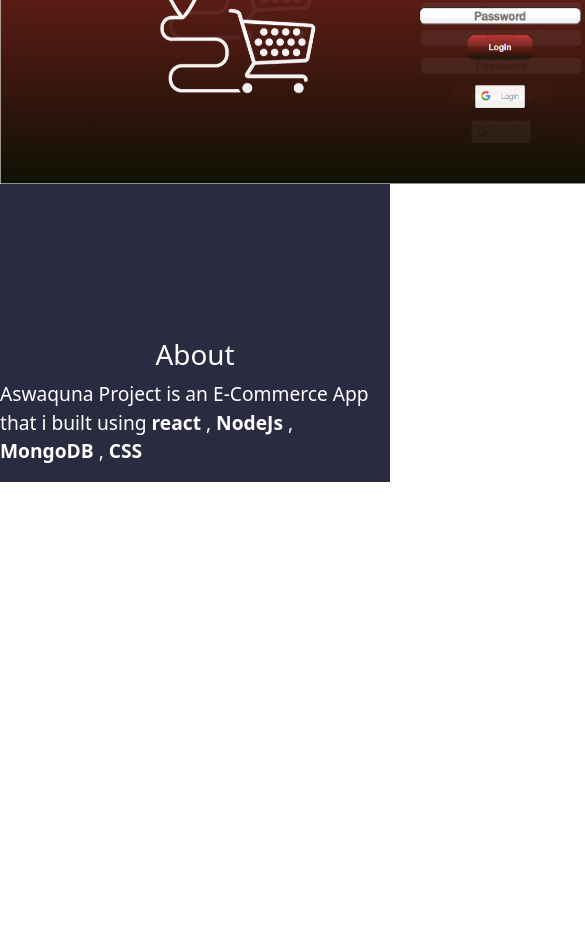
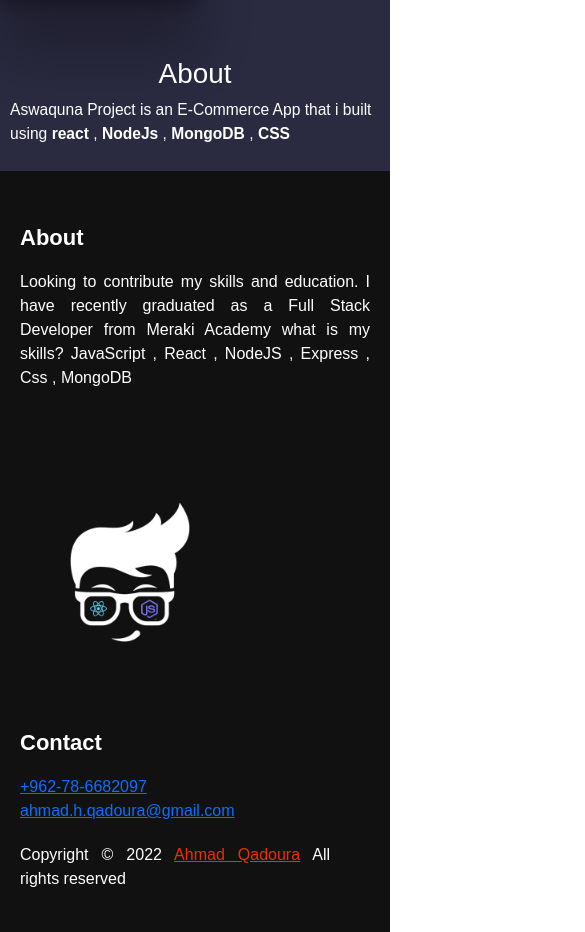
Before and after one commit to c6-AhmadQadourah/Protifolio, a website: page AswaqunaDetails.html in a window 390 px wide. Shown: the part 857-1789 px from the top of the page, 585 px wide, since content can reach past the window. Before the commit the page ends 1339 px from the top, so only its background shows below. Drawn offline with nearby package versions, Linux system fonts and the light colour scheme.

Commit message:
page 2  mobile responsive

```diff
--- a/AswaqunaDetails.html
+++ b/AswaqunaDetails.html
@@ -18,11 +18,11 @@
           <a class="Home " href="index.html"> Home</a>
         </div>
         <div class="aswaqunaDiv">
-           <img src="download.svg" alt="">
+           <img class="aswaqunaPic" src="download.svg" alt="">
         </div>
 
         <div class="summary">
-            <h1 style="color:white ;"> This is a small summary  about Aswaquna Project ! </h1>
+            <h1 class="h11" style="color:white ;"> This is a small summary  about Aswaquna Project ! </h1>
         </div>
     </div>
     <div class="picsDiv">
@@ -64,6 +64,7 @@
     </div>
     <div class="informationDiv">
         <h2 class="informationP">Information</h2>
+        <div class="smallDivs">
         <div class="div1">
             <span class="firstLine"> Project Name:</span>
             <span class="secLine">Aswaquna</span>
@@ -76,6 +77,7 @@
             <span class="firstLine">Date:</span>
             <span class="secLine">20 Oct, 2022  </span>
         </div>
+    </div>
 
     </div>
     </div>
@@ -92,6 +94,42 @@
     </div>
 
 
+        <!-- !---------------------------------------- Footer ---------------------------------------------! -->
+        <footer>
+            <div class="content">
+              <div class="left box">
+                <div class="upper">
+                  <div class="topic">About</div>
+                  <p>Looking to contribute my skills and education.
+                    I have recently graduated as a Full Stack Developer from Meraki Academy
+
+                    what is my skills?
+
+                     JavaScript , React , NodeJS , Express , Css , MongoDB</p>
+                </div>
+              </div>
+
+              <div class="middle box">
+
+                <img class="logo2" src="logo.png" />
+              </div>
+
+              <div class="right box">
+                <div class="topic">Contact</div>
+                <div class="phone">
+                  <a href="#"><i class="fas fa-phone-volume"></i>+962-78-6682097</a>
+                </div>
+                <div class="email">
+                  <a href=""><i class="fas fa-envelope"></i>ahmad.h.qadoura@gmail.com</a>
+                </div>
+                <div class="bottom bot">
+                  <p>Copyright © 2022 <a href="#">Ahmad Qadoura</a> All rights reserved</p>
+                </div>
+            </div>
+
+
+          </footer>
+
 
 
 
--- a/AswaqunaStyle.css
+++ b/AswaqunaStyle.css
@@ -90,3 +90,184 @@ font-family: 'Courier New', Courier, monospace;
 .slideshow1{
     width: 1000px;
 }
+
+
+
+/* -------------------------------------- Footer -------------------------------------- */
+
+
+@import url('https://fonts.googleapis.com/css2?family=Poppins:wght@200;300;400;500;600;700&display=swap');
+*{
+  margin: 0;
+  padding: 0;
+  box-sizing: border-box;
+  font-family: 'Poppins',sans-serif;
+  text-decoration: none;
+}
+footer{
+  width: 100%;
+
+  bottom: 0;
+  left: 0;
+  background: #111;
+}
+
+ .logo2{
+
+  width: 200px;
+ }
+
+footer .content{
+  max-width: 1350px;
+  margin: auto;
+  padding: 20px;
+  display: flex;
+  flex-wrap: wrap;
+  justify-content: space-between;
+}
+footer .content p,a{
+  color: #fff;
+}
+footer .content .box{
+  width: 33%;
+  transition: all 0.4s ease;
+}
+footer .content .topic{
+  font-size: 22px;
+  font-weight: 600;
+  color: #fff;
+  margin-bottom: 16px;
+
+}
+footer .content p{
+  text-align: justify;
+
+}
+footer .content .lower .topic{
+  margin: 24px 0 5px 0;
+}
+footer .content .lower i{
+  padding-right: 16px;
+}
+footer .content .middle{
+  padding-left: 80px;
+}
+footer .content .middle a{
+  line-height: 32px;
+}
+
+
+footer .bottom{
+  width: 100%;
+  text-align: center;
+  color: #d9d9d9;
+  padding: 0 40px 5px 0;
+}
+footer .bottom a{
+  color: #eb2f06;
+}
+footer a{
+  transition: all 0.3s ease;
+}
+footer a:hover{
+  color: #eb2f06;
+}
+
+.bot{
+  margin-top:  20px;
+}
+
+@media (max-width:1100px) {
+  footer .content .middle{
+    padding-left: 50px;
+  }
+}
+@media (max-width:950px){
+  footer .content .box{
+    width: 50%;
+  }
+  .content .right{
+    margin-top: 40px;
+  }
+}
+@media (max-width:560px){
+  footer{
+    position: relative;
+  }
+  footer .content .box{
+    width: 100%;
+    margin-top: 30px;
+  }
+  footer .content .middle{
+    padding-left: 0;
+  }
+}
+
+
+@media only screen and (max-width: 990px) {
+.big{
+    display: grid;
+    grid-template-columns: 1fr;
+}
+
+.aswaqunaDiv{
+    display: grid;
+    grid-template-columns: 1fr;
+ justify-items: center;
+}
+
+
+.slideshow1{
+    width: 300px;
+  }
+
+  .aswaqunaPic{
+    width: 200px;
+  }
+
+  .informationDiv{
+  display: grid;
+  grid-template-columns: 1fr;
+ margin-top: 15px;
+ width: 100%;
+  }
+
+  .picsDiv{
+    display: grid;
+    grid-template-columns: 1fr;
+
+  }
+
+  .h11{
+    text-align: center;
+    font-size: 20px;
+  }
+
+  .smallDivs{
+    display: grid;
+    grid-template-columns: 1fr 1fr;
+    width: 100%;
+
+  }
+
+.div1{
+    width: 100%;
+    height: 100%;
+
+}
+
+
+ .firstLine{
+ font-size: small;
+ }
+
+ .secLine{
+    font-size: small;
+ }
+
+
+ .middle{
+    font-size: small;
+    margin: 10px;
+ }
+}
```
